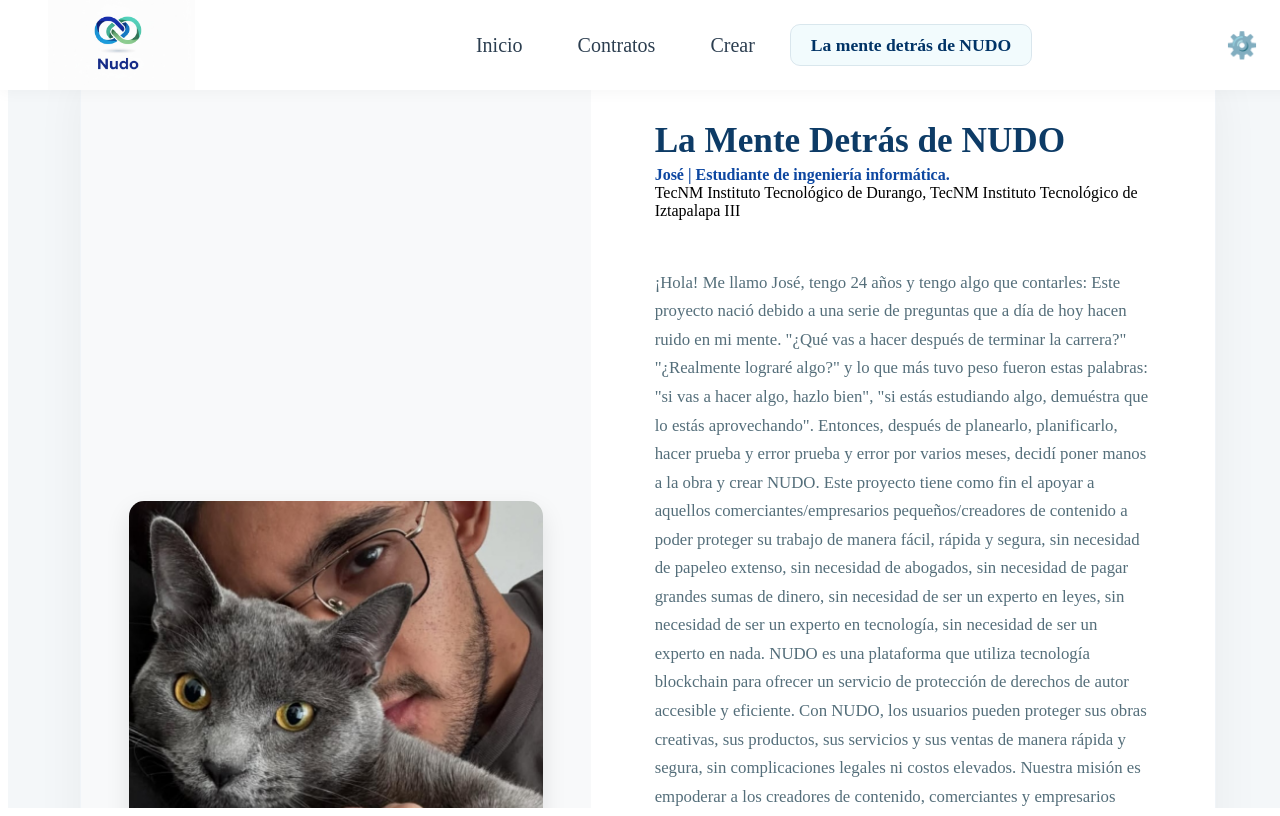
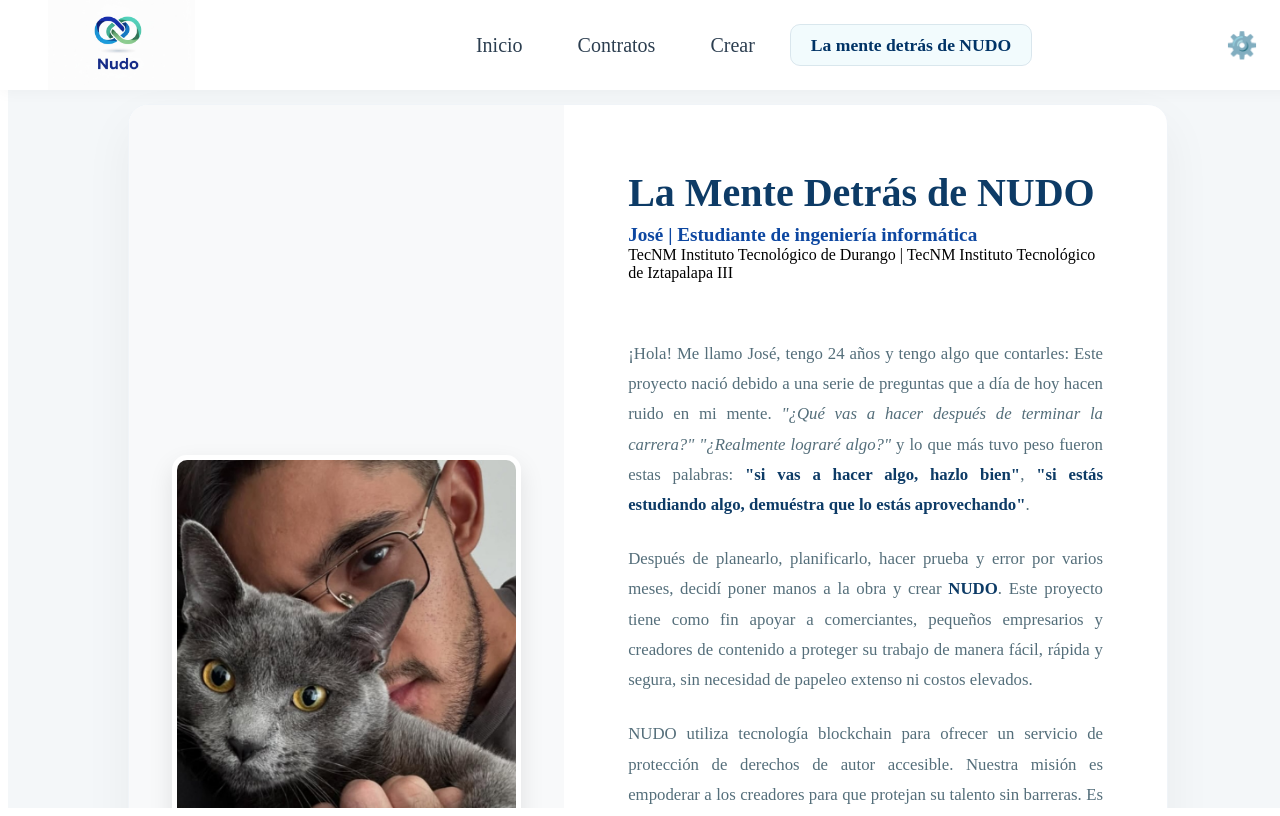
Before and after one commit to ssjoseduardo2002/nudo, an Angular app: page /mente-detras in a window 1280 px wide. Built offline with nearby package versions, Linux system fonts and the light colour scheme.

Commit message:
detalles finales en la mente detrás de NUDO

```diff
--- a/src/app/componentes_de_vistas/la-mente-detras-de-nudo/la-mente-detras-de-nudo.html
+++ b/src/app/componentes_de_vistas/la-mente-detras-de-nudo/la-mente-detras-de-nudo.html
@@ -13,34 +13,40 @@
     <div class="columna-texto">
       <header class="header-autor">
         <h1>La Mente Detrás de NUDO</h1>
-        <div class="subtitulo">José | Estudiante de ingeniería informática.</div>
-        <div class="otro-subtitulo">TecNM Instituto Tecnológico de Durango, TecNM Instituto Tecnológico de Iztapalapa III</div>
+        <div class="subtitulos-grupo">
+          <div class="subtitulo">José | Estudiante de ingeniería informática</div>
+          <div class="instituciones">TecNM Instituto Tecnológico de Durango | TecNM Instituto Tecnológico de Iztapalapa III</div>
+        </div>
       </header>
 
       <article class="biografia-contenido">
         <p>
           ¡Hola! Me llamo José, tengo 24 años y tengo algo que contarles:
-          Este proyecto nació debido a una serie de preguntas que a día de hoy hacen ruido en mi mente. "¿Qué vas a hacer después de terminar la carrera?" "¿Realmente lograré algo?"
-          y lo que más tuvo peso fueron estas palabras: "si vas a hacer algo, hazlo bien", "si estás estudiando algo, demuéstra que lo estás aprovechando".
-          Entonces, después de planearlo, planificarlo, hacer prueba y error prueba y error por varios meses, decidí poner manos a la obra y crear NUDO.
-          Este proyecto tiene como fin el apoyar a aquellos comerciantes/empresarios pequeños/creadores de contenido a poder proteger su trabajo de manera fácil, rápida y segura, sin necesidad de papeleo extenso, sin necesidad de abogados, sin necesidad de pagar grandes sumas de dinero, sin necesidad de ser un experto en leyes, sin necesidad de ser un experto en tecnología, sin necesidad de ser un experto en nada.
-          NUDO es una plataforma que utiliza tecnología blockchain para ofrecer un servicio de protección de derechos de autor accesible y eficiente. Con NUDO, los usuarios pueden proteger sus obras creativas, sus productos, sus servicios y sus ventas de manera rápida y segura, sin complicaciones legales ni costos elevados. Nuestra misión es empoderar a los creadores de contenido, comerciantes y empresarios pequeños para que puedan proteger su trabajo y talento sin barreras.
+          Este proyecto nació debido a una serie de preguntas que a día de hoy hacen ruido en mi mente. <em>"¿Qué vas a hacer después de terminar la carrera?" "¿Realmente lograré algo?"</em>
+          y lo que más tuvo peso fueron estas palabras: <strong>"si vas a hacer algo, hazlo bien"</strong>, <strong>"si estás estudiando algo, demuéstra que lo estás aprovechando"</strong>.
+        </p>
 
-          NUDO es el pionero de muchos proyectos que están en puerta, algunos solitarios, otros con un socio, pero todos con la misma visión: blindar el talento creativo y crear herramientas eficintes mediante tecnología accesible y segura.
+        <p>
+          Después de planearlo, planificarlo, hacer prueba y error por varios meses, decidí poner manos a la obra y crear <strong>NUDO</strong>.
+          Este proyecto tiene como fin apoyar a comerciantes, pequeños empresarios y creadores de contenido a proteger su trabajo de manera fácil, rápida y segura, sin necesidad de papeleo extenso ni costos elevados.
         </p>
+
         <p>
-         Espero de corazón que NUDO pueda ayudarlos a proteger su talento, a proteger su trabajo, a proteger su esfuerzo, a proteger su creatividad, a proteger su ingenio, a proteger su innovación, a proteger su visión, a proteger su futuro. NUDO es para ustedes, para los que están luchando por sus sueños, para los que están trabajando duro para lograr sus metas, para los que están creando algo nuevo y valioso. NUDO es para ustedes, porque ustedes merecen seguridad, y NUDO es el puente para lograrlo.
+          NUDO utiliza tecnología blockchain para ofrecer un servicio de protección de derechos de autor accesible. Nuestra misión es empoderar a los creadores para que protejan su talento sin barreras. Es el pionero de muchos proyectos que están en puerta, todos con la misma visión: blindar el talento creativo mediante tecnología segura.
+        </p>
+
+        <p class="final-mensaje">
+          Espero de corazón que NUDO pueda ayudarlos a proteger su futuro. NUDO es para ustedes, para los que están luchando por sus sueños, porque ustedes merecen seguridad, y NUDO es el puente para lograrlo.
         </p>
       </article>
 
       <footer class="footer-autor">
         <div class="frase-inspiracional">
-          "Para obtener algo, es necesario sacrificar algo de igual valor. Pero creo que no es la única verdad del mundo. Si te esfuerzas y trabajas duro, puedes llegar a algo más grande que ese sacrificio."
-          "Alphonse Elric, Fullmetal Alchemist: Brotherhood"
+          <p>"Para obtener algo, es necesario sacrificar algo de igual valor. Pero creo que no es la única verdad del mundo. Si te esfuerzas y trabajas duro, puedes llegar a algo más grande que ese sacrificio."</p>
+          <cite>— Alphonse Elric, Fullmetal Alchemist: Brotherhood</cite>
         </div>
         <div class="redes-autor">
-          <span class="placeholder-red">Gracias por leer este apartado.</span>
-          <span class="placeholder-red">Quedo pendiente y a la orden.</span>
+          <span class="agradecimiento">Gracias por leer este apartado. Quedo pendiente y a la orden.</span>
         </div>
       </footer>
     </div>
--- a/src/app/componentes_de_vistas/la-mente-detras-de-nudo/la-mente-detras-de-nudo.scss
+++ b/src/app/componentes_de_vistas/la-mente-detras-de-nudo/la-mente-detras-de-nudo.scss
@@ -1,12 +1,28 @@
+/* ==========================================================================
+   VISTA: LA MENTE DETRÁS DE NUDO
+   Perfil Profesional del CEO & Fundador
+   ========================================================================== */
+
+.contenedor-vista-cuadro {
+  padding: 3rem;
+  display: flex;
+  justify-content: center;
+  align-items: center;
+  min-height: calc(100vh - 100px); // Ajuste para centrar en el viewport
+}
+
 .tarjeta-autor {
   display: flex;
   background: white;
   border-radius: 20px;
   overflow: hidden;
   box-shadow: 0 20px 50px rgba(0,0,0,0.05);
-  min-height: 550px;
+  max-width: 1200px;
+  width: 100%;
+  min-height: 600px;
   border: 1px solid #f0f4f8;
 
+  // --- Columna de Identidad Visual ---
   .columna-imagen {
     flex: 1;
     background: #f8f9fa;
@@ -20,15 +36,21 @@
     .marco-foto {
       width: 100%;
       height: 100%;
-      max-height: 400px;
+      max-height: 450px; // Un poco más de aire para la foto
       border-radius: 15px;
       overflow: hidden;
       box-shadow: 0 10px 25px rgba(0,0,0,0.1);
+      border: 5px solid white; // Efecto fotografía física
 
       .foto-autor {
         width: 100%;
         height: 100%;
         object-fit: cover;
+        transition: transform 0.6s cubic-bezier(0.25, 1, 0.5, 1);
+
+        &:hover {
+          transform: scale(1.03);
+        }
       }
     }
 
@@ -36,55 +58,111 @@
       margin-top: 1.5rem;
       background: #0d47a1;
       color: white;
-      padding: 8px 20px;
+      padding: 10px 24px;
       border-radius: 50px;
       font-weight: bold;
-      font-size: 0.8rem;
-      letter-spacing: 1px;
+      font-size: 0.85rem;
+      letter-spacing: 0.5px;
+      text-align: center;
+      box-shadow: 0 4px 12px rgba(13, 71, 161, 0.2);
     }
   }
 
+  // --- Columna de Narrativa y Biografía ---
   .columna-texto {
-    flex: 1.2;
+    flex: 1.4; // Le damos un poco más de peso al texto para que no se sienta apretado
     padding: 4rem;
     display: flex;
     flex-direction: column;
     justify-content: center;
 
     .header-autor {
-      margin-bottom: 2rem;
-      h1 { color: #0d3b66; font-size: 2.2rem; margin: 0; }
-      .subtitulo { color: #0d47a1; font-weight: 600; margin-top: 5px; }
+      margin-bottom: 2.5rem;
+
+      h1 {
+        color: #0d3b66;
+        font-size: 2.5rem;
+        margin: 0;
+        font-weight: 800;
+      }
+
+      .subtitulo {
+        color: #0d47a1;
+        font-weight: 600;
+        font-size: 1.2rem;
+        margin-top: 8px;
+      }
+
+      .otro-subtitulo {
+        color: #90a4ae;
+        font-size: 0.85rem;
+        margin-top: 5px;
+        font-weight: 500;
+      }
     }
 
     .biografia-contenido {
       p {
         color: #546e7a;
-        line-height: 1.7;
+        line-height: 1.8; // Mayor interlineado para lectura fluida
         margin-bottom: 1.5rem;
         font-size: 1.05rem;
+        text-align: justify;
+
+        strong {
+          color: #0d3b66;
+          font-weight: 700;
+        }
       }
     }
 
     .footer-autor {
-      margin-top: 1rem;
+      margin-top: 2rem;
+
       .frase-inspiracional {
         font-style: italic;
-        color: #90a4ae;
-        border-left: 4px solid #e1e8ed;
-        padding-left: 15px;
-        margin-bottom: 2rem;
+        color: #78909c;
+        border-left: 4px solid #0d47a1; // El azul de NUDO en la cita
+        padding-left: 20px;
+        margin-bottom: 2.5rem;
+        font-size: 0.95rem;
+        line-height: 1.6;
+        background: #fcfdfe;
+        padding-top: 10px;
+        padding-bottom: 10px;
       }
+
       .redes-autor {
         display: flex;
-        gap: 15px;
+        flex-direction: column; // En columna para los dos mensajes de cierre
+        gap: 8px;
+
         .placeholder-red {
-          font-size: 0.8rem;
+          font-size: 0.85rem;
           color: #0d3b66;
-          font-weight: bold;
+          font-weight: 700;
           text-transform: uppercase;
+          letter-spacing: 1px;
+          opacity: 0.8;
         }
       }
     }
   }
 }
+
+// Adaptación para tablets y laptops pequeñas
+@media (max-width: 1024px) {
+  .tarjeta-autor {
+    flex-direction: column;
+    max-width: 700px;
+
+    .columna-imagen {
+      padding: 2rem;
+      .marco-foto { max-height: 350px; }
+    }
+
+    .columna-texto {
+      padding: 2.5rem;
+    }
+  }
+}
```
